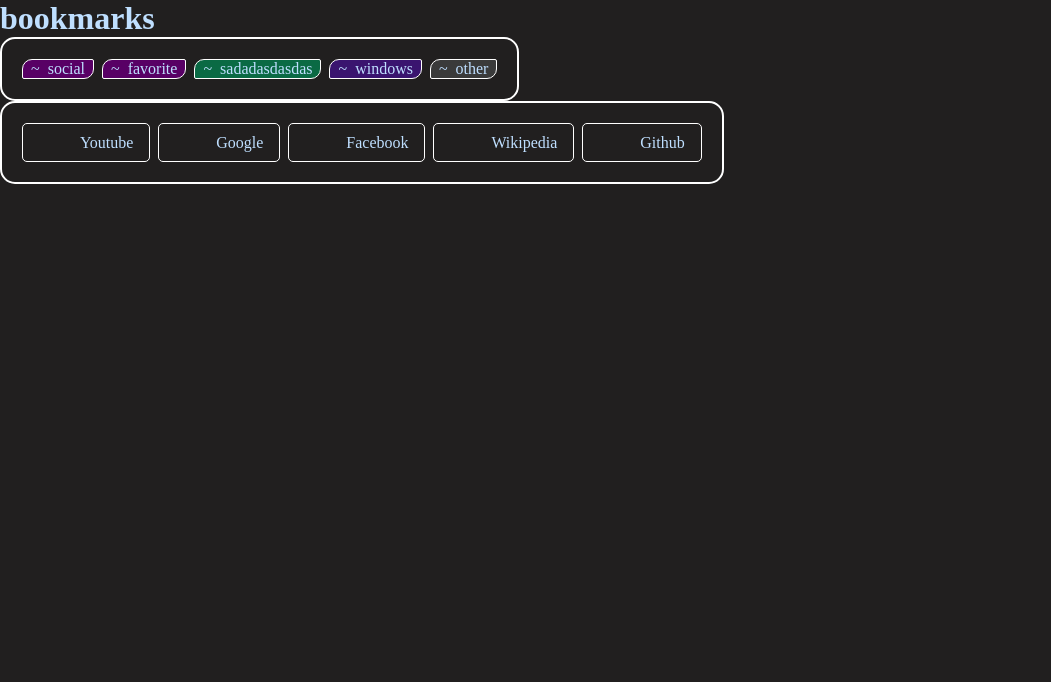
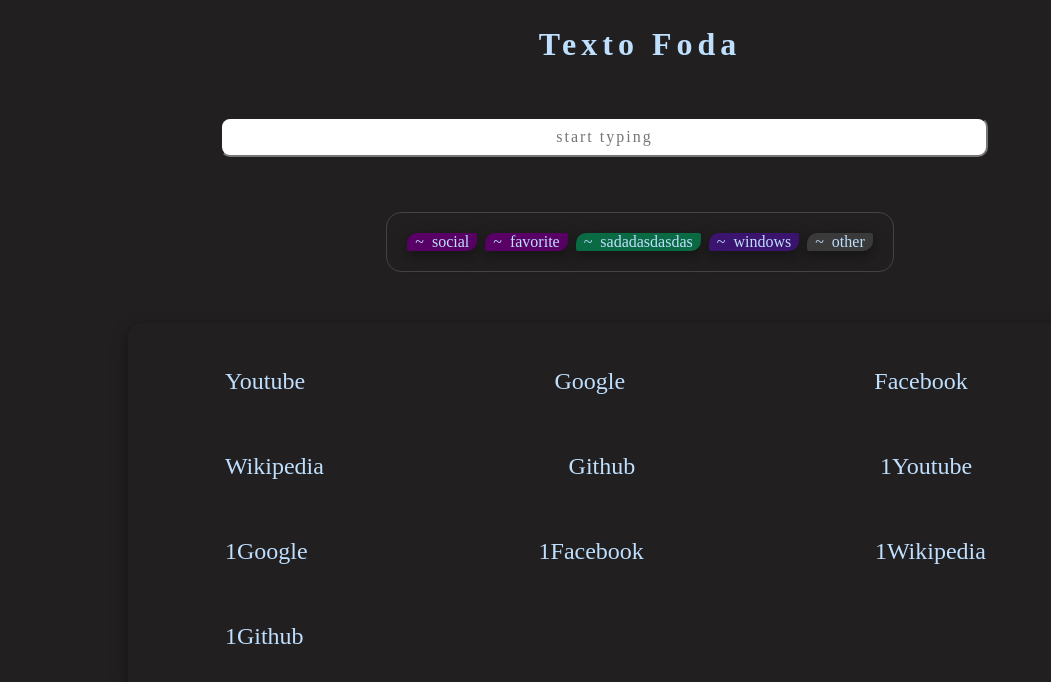
Before and after one commit to luiz734/bookmark-tags, a Svelte app: page / in a window 1280 px wide. Shown: the top 682 px of the page, without its empty margins (0-1051 px from the left). Built offline with nearby package versions, Linux system fonts and the light colour scheme.

Commit message:
new UI layout

```diff
--- a/src/App.svelte
+++ b/src/App.svelte
@@ -1,13 +1,28 @@
 <script>
    import BookmarkList from "./components/bookmarkList.svelte";
    import TagList from "./components/tagList.svelte";
+   import Search from "./components/search.svelte";
 </script>
 
-<h1>bookmarks</h1>
 <main>
-   <TagList />
-   <BookmarkList />
+   <div class="container">
+      <h1>Texto Foda</h1>
+
+      <Search />
+      <TagList />
+      <BookmarkList />
+   </div>
 </main>
 
 <style>
+   .container {
+      display: flex;
+      flex-direction: column;
+      justify-content: space-around;
+      align-items: center;
+      min-height: 90vh;
+   }
+   h1 {
+      letter-spacing: 5px;
+   }
 </style>
--- a/src/components/bookmark.svelte
+++ b/src/components/bookmark.svelte
@@ -19,11 +19,12 @@
       margin: 0 0.5em;
    }
    .label {
-      margin: 0 1em 0 0;
+      margin: 0 3em 0 0;
+      font-size: 1.5em;
    }
    .bookmark {
       display: flex;
-      border: 1px solid white;
+      /* border: 1px solid white; */
       align-items: center;
       justify-content: left;
       /* min-width: 150px; */
@@ -31,6 +32,7 @@
       border-radius: 5px;
       cursor: pointer;
       margin: 0.25em 0.25em;
+      padding: 20px;
    }
 
    .bookmark:hover {
--- a/src/components/bookmarkList.svelte
+++ b/src/components/bookmarkList.svelte
@@ -11,13 +11,16 @@
 
 <style>
    .list {
-      border: 2px solid white;
+      /* border: 2px solid white; */
       display: flex;
       flex-wrap: wrap;
       padding: 1em;
       border-radius: 15px;
       width: fit-content;
       min-width: 300px;
+      max-width: 80%;
       justify-content: left;
+      flex: 0 0 60%;
+      box-shadow: 0 4px 8px 0 rgba(0, 0, 0, 0.2), 0 6px 20px 0 rgba(0, 0, 0, 0.19);
    }
 </style>
--- /dev/null
+++ b/src/components/search.svelte
@@ -0,0 +1,41 @@
+<script>
+</script>
+
+<div class="search-bar">
+   <div class="input"><input type="text" placeholder="start typing" /></div>
+   <div class="icon"></div>
+</div>
+
+<style>
+   input[type="text"] {
+      -webkit-appearance: none;
+      -moz-appearance: none;
+      -ms-appearance: none;
+      -o-appearance: none;
+      appearance: none;
+      height: 2.5em;
+      border-radius: 10px;
+      color: #444;
+      letter-spacing: 2px;
+      font-size: 1em;
+      padding: 0 0.5em;
+      text-align: center;
+      caret-color: transparent;
+      width: 100%
+   }
+   .search-bar {
+      display: flex;
+      align-items: center;
+      width: 100%;
+      justify-content: center;
+   }
+   .icon {
+      font-size: 2.5em;
+      margin: 0 20px;
+   }
+   .input {
+      height: 2.5em;
+      flex: 0 0 60%;
+      min-width: 400px;
+   }
+</style>
--- a/src/components/tag.svelte
+++ b/src/components/tag.svelte
@@ -45,7 +45,7 @@
    }
    .tag {
       display: flex;
-      border: 1px solid white;
+      /* border: 1px solid white; */
       align-items: center;
       justify-content: left;
       border-radius: 5px;
@@ -53,6 +53,7 @@
       cursor: pointer;
       margin: 0.25em 0.25em;
       user-select: none;
+      box-shadow: 0 4px 8px 0 rgba(0, 0, 0, 0.2), 0 6px 20px 0 rgba(0, 0, 0, 0.19);
    }
    .selected {
       border-width: 3x;
--- a/src/components/tagList.svelte
+++ b/src/components/tagList.svelte
@@ -28,14 +28,14 @@
 
 <style>
    .list {
-      border: 2px solid white;
+      border: 1px solid #444;
       display: flex;
       flex-wrap: wrap;
       padding: 1em;
       border-radius: 15px;
-      width: fit-content;
-      max-width: 600px;
-      justify-content: left;
+      max-width: 80%;
+      justify-content: center;
       z-index: 10 !important;
+
    }
 </style>
--- a/src/stores.js
+++ b/src/stores.js
@@ -28,6 +28,36 @@
    {
       icon: "輸",
       label: "Github",
+      link: "github.com",
+      tags: ["social", "favorite", "other"],
+   },
+   {
+      icon: "輸",
+      label: "1Youtube",
+      link: "https://www.youtube.com/",
+      tags: ["social", "favorite", "sadadasdasdas"],
+   },
+   {
+      icon: "輸",
+      label: "1Google",
+      link: "google.com",
+      tags: ["social", "favorite"],
+   },
+   {
+      icon: "輸",
+      label: "1Facebook",
+      link: "facebook.com",
+      tags: ["social", "favorite", "windows"],
+   },
+   {
+      icon: "輸",
+      label: "1Wikipedia",
+      link: "wikipedia.org",
+      tags: ["social", "favorite"],
+   },
+   {
+      icon: "輸",
+      label: "1Github",
       link: "github.com",
       tags: ["social", "favorite", "other"],
    },
```
